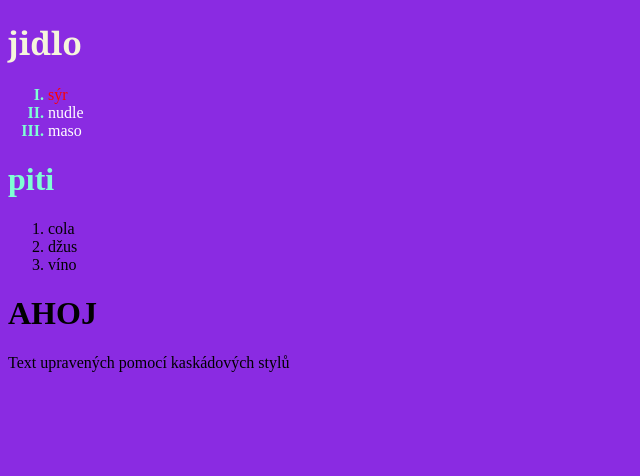
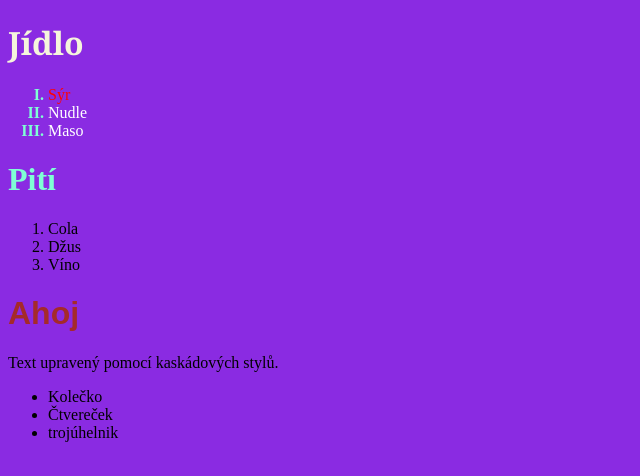
Before and after one commit to FriesRoman/UVODCSS-Fries-Roman, a plain HTML site: page index.html in a window 1280 px wide. Shown: the whole page, without its empty margins (0-640 px from the left). Drawn offline with Linux system fonts and the light colour scheme.

Commit message:
index.html

```diff
--- a/index.html
+++ b/index.html
@@ -1,5 +1,5 @@
 <!DOCTYPE html>
-<html lang="en">
+<html lang="cs">
 <head>
     <meta charset="UTF-8">
     <meta name="viewport" content="width=device-width, initial-scale=1.0">
@@ -7,23 +7,29 @@
     <title> Document </title>
 </head>
 <body>
-    <h1 class="Nadpis"> jidlo </h1>
-        <ol class="jidlo">
-            <li class="sýr">sýr</li>
-            <li class="nudle">nudle</li>
-            <li class="maso">maso</li>
-        </ol>
 
-        <h1 class="Nadpis2">piti</h1>
-        <ol class="piti">
-            <li class="cola">cola</li>
-            <li class="džus">džus</li>
-            <li class="víno">víno</li>
-        </ol>
+    <h1 class="Nadpis">Jídlo</h1>
+    <ol class="jidlo">
+        <li class="sýr">Sýr</li>
+        <li class="nudle">Nudle</li>
+        <li class="maso">Maso</li>
+    </ol>
 
-        <h1 class="nadpis3">AHOJ</h1>
-        <p>Text upravených pomocí kaskádových stylů</p>
+    <h1 class="Nadpis2">Pití</h1>
+    <ol class="piti">
+        <li class="cola">Cola</li>
+        <li class="džus">Džus</li>
+        <li class="víno">Víno</li>
+    </ol>
+
+    <h1 class="Nadpis3">Ahoj</h1>
+    <p>Text upravený pomocí kaskádových stylů.</p>
 
 
+    <ul class="tvary">
+        <li class="kolecko">Kolečko</li>
+        <li class="ctvereček">Čtvereček</li>
+        <li class="trojuhelnik">trojúhelnik</li>
+    </ul>
 </body>
 </html>
```
